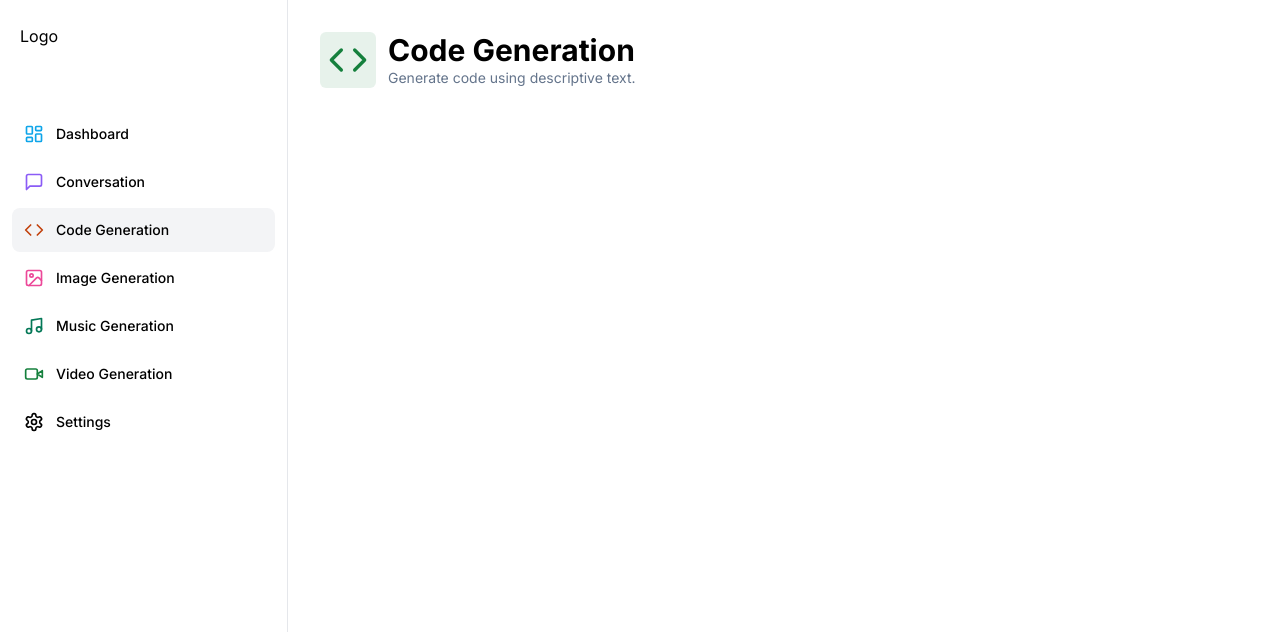
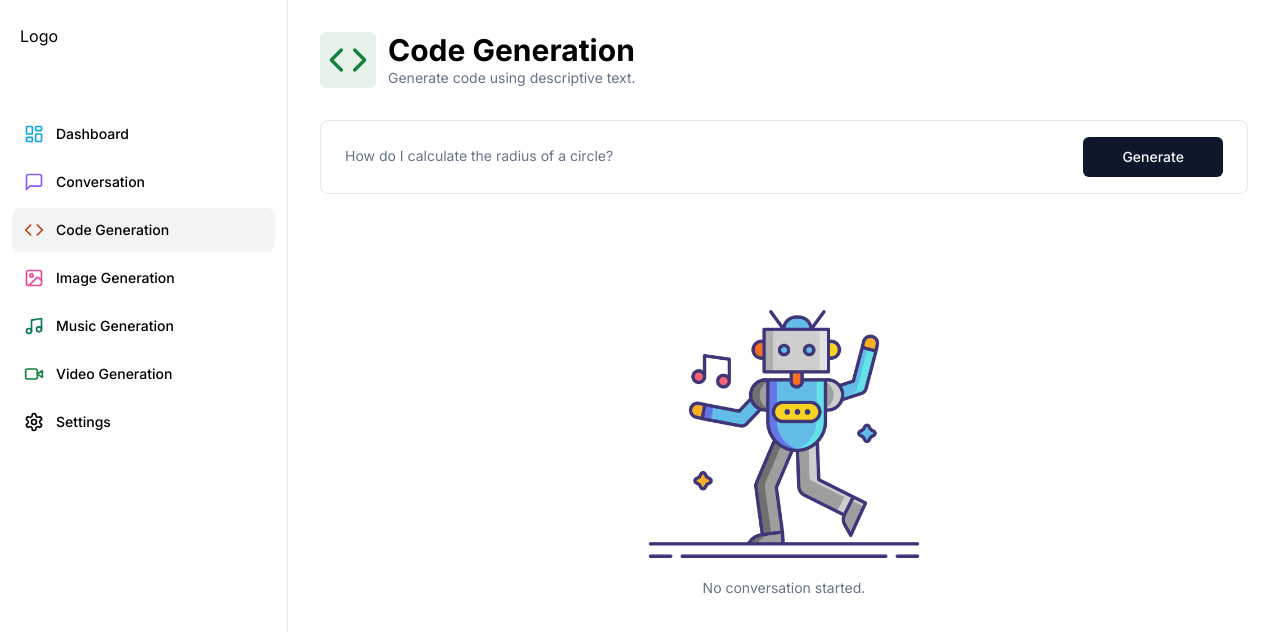
Before and after one commit to zaibutcooler/ai-saas-next13, a Next.js app in the folder alpha/: page /code in a window 1280 px wide. Shown: the top 632 px of the page. Built offline with nearby package versions, Linux system fonts and the light colour scheme.

Commit message:
only image generation left

```diff
--- a/alpha/app/(dashboard)/code/page.tsx
+++ b/alpha/app/(dashboard)/code/page.tsx
@@ -1,8 +1,54 @@
-import { Code } from "lucide-react"
+"use client"
 
+import { useState } from "react"
+import { zodResolver } from "@hookform/resolvers/zod"
+import axios from "axios"
+import { Code, MessageSquare } from "lucide-react"
+import { ChatCompletionMessage } from "openai/resources/chat"
+import { useForm } from "react-hook-form"
+import ReactMarkdown from "react-markdown"
+import * as z from "zod"
+
+import { cn } from "@/lib/utils"
+import { Button } from "@/components/ui/button"
+import { Form, FormControl, FormField, FormItem } from "@/components/ui/form"
+import { Input } from "@/components/ui/input"
+import { BotAvatar, UserAvatar } from "@/components/main/Avatars"
 import Header from "@/components/main/Header"
+import Loading from "@/components/main/Loading"
+import None from "@/components/main/None"
+
+import { formSchema } from "./constants"
 
 export default function CodePage() {
+  const form = useForm<z.infer<typeof formSchema>>({
+    resolver: zodResolver(formSchema),
+    defaultValues: {
+      prompt: "",
+    },
+  })
+
+  const isLoading = form.formState.isSubmitting
+
+  const [messages, setMessages] = useState<ChatCompletionMessage[]>([])
+
+  const onSubmit = async (values: z.infer<typeof formSchema>) => {
+    try {
+      const userMessage: ChatCompletionMessage = {
+        role: "user",
+        content: values.prompt,
+      }
+      const newMessages = [...messages, userMessage]
+
+      const response = await axios.post("/api/code", {
+        prompt: newMessages,
+      })
+
+      setMessages((current) => [...current, userMessage, response.data])
+      form.reset()
+    } catch (err) {}
+  }
+
   return (
     <main>
       {" "}
@@ -13,6 +59,89 @@ export default function CodePage() {
         iconColor="text-green-700"
         bgColor="bg-green-700/10"
       />
+      <div className="px-4 lg:px-8">
+        <div>
+          <Form {...form}>
+            <form
+              onSubmit={form.handleSubmit(onSubmit)}
+              className="
+                rounded-lg
+                border
+                w-full
+                p-4
+                px-3
+                md:px-6
+                focus-within:shadow-sm
+                grid
+                grid-cols-12
+                gap-2
+              "
+            >
+              <FormField
+                name="prompt"
+                render={({ field }) => (
+                  <FormItem className="col-span-12 lg:col-span-10">
+                    <FormControl className="m-0 p-0">
+                      <Input
+                        className="border-0 outline-none shadow-none focus-visible:ring-0 focus-visible:ring-transparent"
+                        disabled={isLoading}
+                        placeholder="How do I calculate the radius of a circle?"
+                        {...field}
+                      />
+                    </FormControl>
+                  </FormItem>
+                )}
+              />
+              <Button
+                className="col-span-12 lg:col-span-2 w-full"
+                type="submit"
+                disabled={isLoading}
+                size="icon"
+              >
+                Generate
+              </Button>
+            </form>
+          </Form>
+        </div>
+        <div className="space-y-4 my-4">
+          {isLoading && (
+            <div className="p-8 rounded-lg w-full flex items-center justify-center bg-muted">
+              <Loading />
+            </div>
+          )}
+          {!isLoading && messages.length === 0 && (
+            <None label="No conversation started." />
+          )}
+        </div>
+        <div className="flex flex-col-reverse gap-y-4">
+          {messages.map((message) => (
+            <div
+              key={message.content}
+              className={cn(
+                "p-8 w-full flex items-start gap-x-8 rounded-lg",
+                message.role === "user" ? " border border-black/10" : "bg-muted"
+              )}
+            >
+              {message.role === "user" ? <UserAvatar /> : <BotAvatar />}
+              <ReactMarkdown
+                components={{
+                  pre: ({ node, ...props }) => (
+                    <div className="overflow-auto w-full my-2 bg-black/10 p-2 rounded-lg">
+                      <pre {...props} />
+                    </div>
+                  ),
+                  code: ({ node, ...props }) => (
+                    <code className="bg-black/10 rounded-lg p-1" {...props} />
+                  ),
+                }}
+                className="text-sm overflow-hidden leading-7"
+              >
+                {message.content || ""}
+              </ReactMarkdown>
+            </div>
+          ))}
+        </div>
+      </div>
     </main>
   )
 }
--- a/alpha/app/api/code/route.ts
+++ b/alpha/app/api/code/route.ts
@@ -19,23 +19,23 @@ export async function POST(req: Request) {
   try {
     const { userId } = auth()
     const body = await req.json()
-    const { messages } = body
+    const { prompt } = body
     console.log("starting")
 
-    if (!userId) {
-      return new NextResponse("Unauthorized", { status: 401 })
-    }
+    // if (!userId) {
+    //   return new NextResponse("Unauthorized", { status: 401 })
+    // }
 
     if (!key) {
       return new NextResponse("No Api Key Error", { status: 500 })
     }
 
-    if (!messages) {
+    if (!prompt) {
       return new NextResponse("Messages are required", { status: 400 })
     }
 
     const response = await openai.chat.completions.create({
-      messages: [{ role: "user", content: instruction + messages }],
+      messages: [instruction, ...prompt],
       model: "gpt-3.5-turbo",
     })
 
--- a/alpha/package.json
+++ b/alpha/package.json
@@ -30,6 +30,7 @@
     "react": "^18.2.0",
     "react-dom": "^18.2.0",
     "react-hook-form": "^7.46.1",
+    "react-markdown": "^8.0.7",
     "replicate": "^0.18.0",
     "sharp": "^0.31.3",
     "tailwind-merge": "^1.13.2",
```
Also changed, not shown: 1 other file (tests, documents, lock files or other folders).
